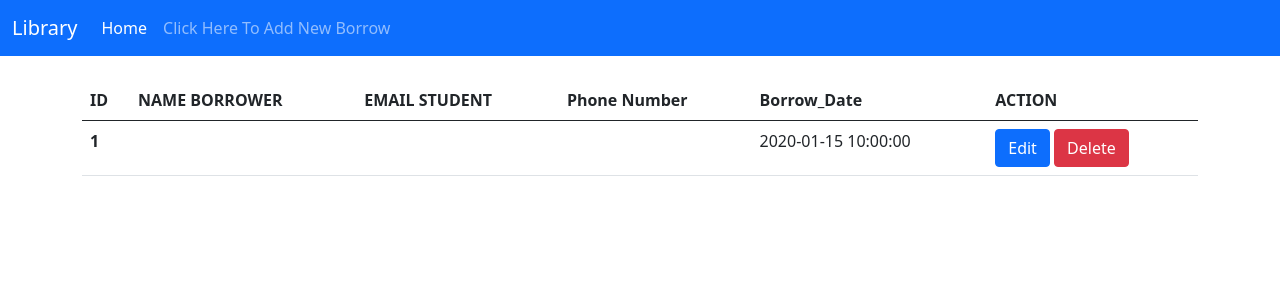
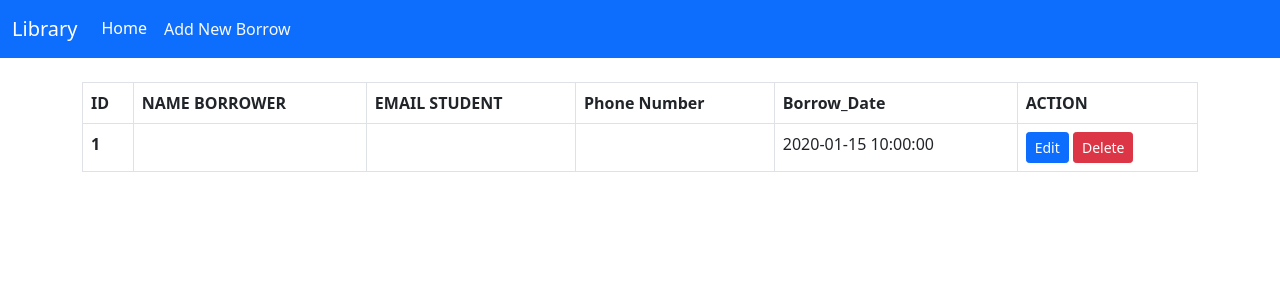
Before and after one commit to Simsopheakdey/WebBorrowBook, a PHP site: page / in a window 1280 px wide. Shown: the top 300 px of the page. Run offline with PHP 8.4, Linux system fonts and the light colour scheme; tables that the repository leaves empty or names only in its code hold one stand-in row (values such as "Sample post"); data that the repository does not hold is empty.

Commit message:
New Version

```diff
--- a/connection.php
+++ b/connection.php
@@ -1,9 +1,8 @@
 <?php
-
-$servername = "sql311.infinityfree.com";
-$username = "if0_39008007";
-$password = "FEOhYiqc23d";
-$db_name = "if0_39008007_php1";
+$servername = "sql103.infinityfree.com";
+$username = "if0_39015672";
+$password = "Re9tdMYu2jOkY12";
+$db_name = "if0_39015672_eykorban";
 
 $conn = new mysqli($servername, $username, $password, $db_name,3306);
 
@@ -11,5 +10,6 @@ if ($conn->connect_error) {
     die("Connection Failed: ". $conn->connect_error);
 }
 
+
 echo "";
 ?>
--- a/delete.php
+++ b/delete.php
@@ -11,7 +11,7 @@ if (isset($_GET['id'])) {
     $conn->query($sql);
 
     // Redirect back to index after deleting
-    header('Location:/php1/index.php');
+    header('Location: index.php');
     exit;
 }
 ?>
--- a/index.php
+++ b/index.php
@@ -18,19 +18,20 @@
           <a class="nav-link active" aria-current="page" href="index.php">Home</a>
         </li>
         <li class="nav-item">
-          <a class="nav-link" href="create.php">Click Here To Add New Borrow</a>
+          <a class="nav-link btn btn-primary text-light" href="create.php">Add New Borrow</a>
         </li>
       </ul>
     </div>
   </div>
 </nav>
-<div class="container my-4" >
-      <table class="table">
-  <thead>
+<div class="container my-4">
+  <div class="table-responsive">
+    <table class="table table-bordered table-hover">
+      <thead class="thead-light">
         <tr>
           <th scope="col">ID</th>
           <th scope="col">NAME BORROWER</th>
-      <th scope="col">EMAIL STUDENT </th>
+          <th scope="col">EMAIL STUDENT</th>
           <th scope="col">Phone Number</th>
           <th scope="col">Borrow_Date</th>
           <th scope="col">ACTION</th>
@@ -39,10 +40,10 @@
       <tbody>
         <?php
         include "connection.php";
-    $sql="select * from php1";
-    $result=$conn->query($sql);
-    if(!$result){
-      die("Invaild Query!");
+        $sql = "SELECT * FROM `php1`";
+        $result = $conn->query($sql);
+        if (!$result) {
+          die("Invalid Query!");
         }
         while ($row = $result->fetch_assoc()) {
           echo "
@@ -53,17 +54,17 @@ while ($row = $result->fetch_assoc()) {
               <td>{$row['Phone']}</td>
               <td>{$row['join_date']}</td>
               <td>
-        <a class='btn btn-primary' href='edit.php?id={$row['id']}'>Edit</a>
-        <a class='btn btn-danger' href='Delete.php?id={$row['id']}'>Delete</a>
-
+                <a class='btn btn-sm btn-primary' href='edit.php?id={$row['id']}'>Edit</a>
+                <a class='btn btn-sm btn-danger' href='delete.php?id={$row['id']}'>Delete</a>
               </td>
             </tr>";
         }
         ?>
-
       </tbody>
     </table>
   </div>
+</div>
+
     <script src="https://cdn.jsdelivr.net/npm/bootstrap@5.0.2/dist/js/bootstrap.bundle.min.js" integrity="sha384-MrcW6ZMFYlzcLA8Nl+NtUVF0sA7MsXsP1UyJoMp4YLEuNSfAP+JcXn/tWtIaxVXM" crossorigin="anonymous"></script>
   </body>
 </html>
```
Also changed, not shown: create.php (+2 -19 lines). Lines whose indentation alone changed are shown as unchanged.
